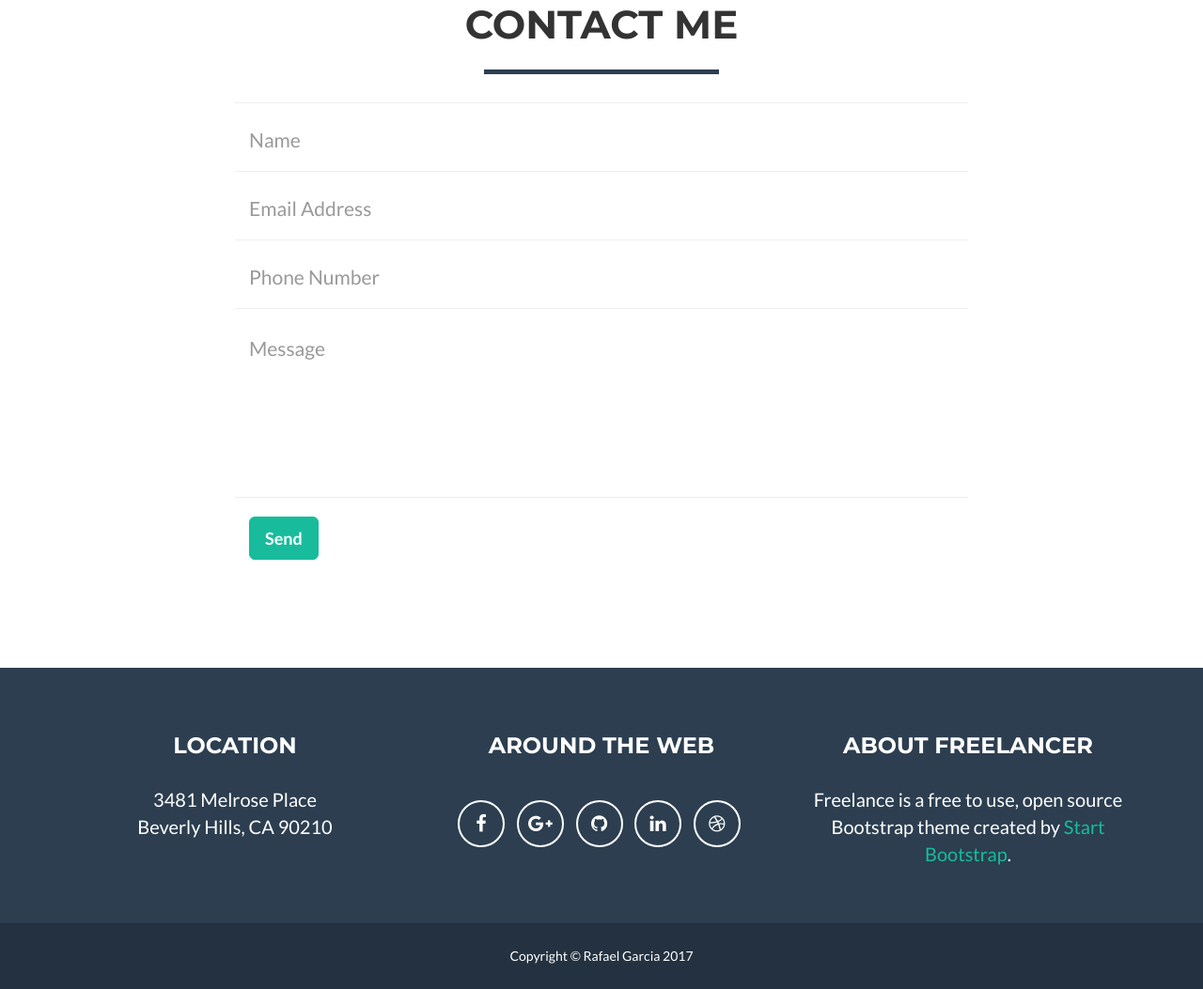
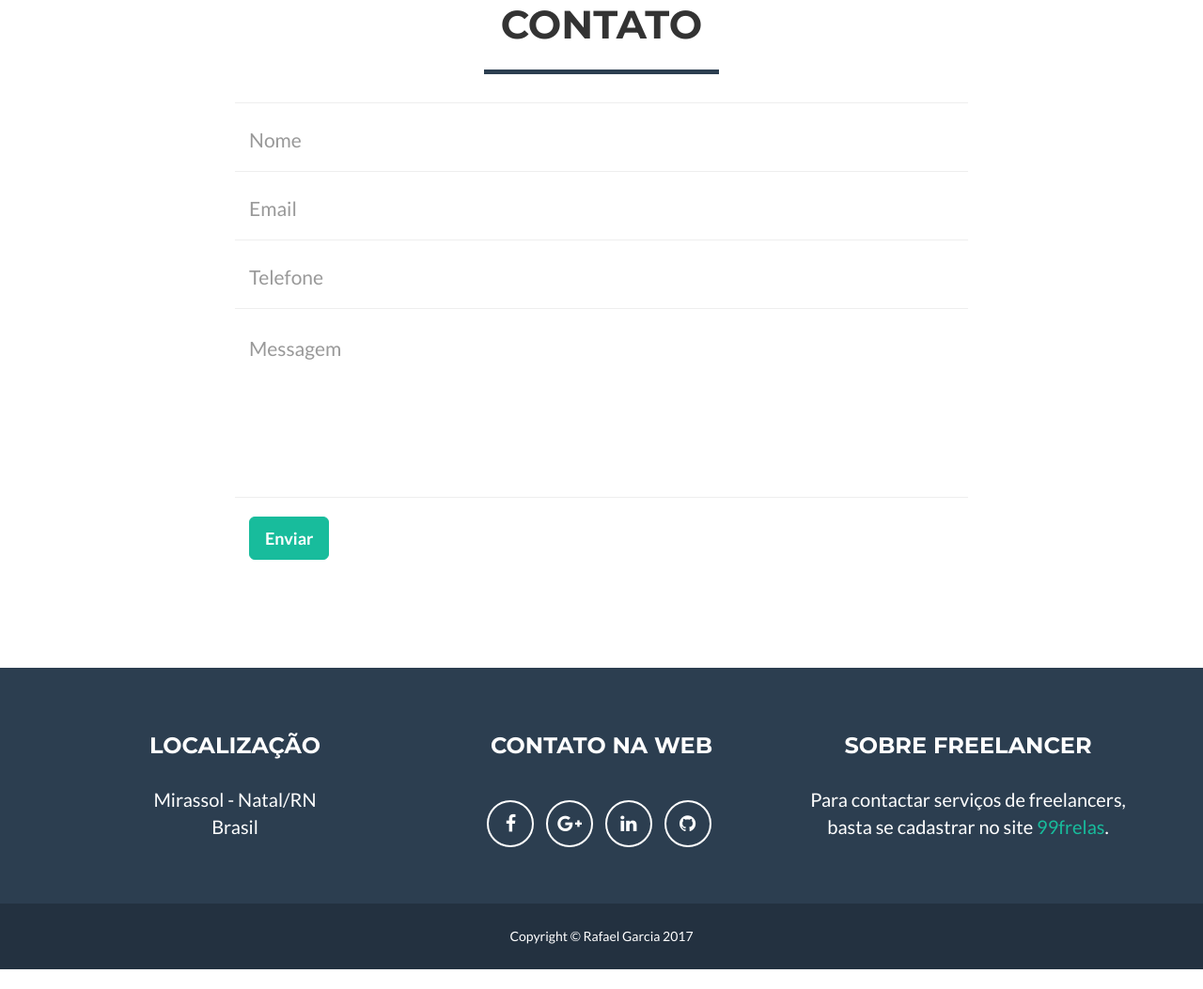
Before and after one commit to rafagarcia2/rafagarcia2, a website: page index.html in a window 1280 px wide. Shown: the part 2221-3274 px from the top of the page at 94% size. After the commit the page ends 3253 px from the top, so only its background shows below. Drawn offline with nearby package versions, Linux system fonts and the light colour scheme.

Commit message:
Analytics

```diff
--- a/index.html
+++ b/index.html
@@ -162,16 +162,17 @@
         <div class="container">
             <div class="row">
                 <div class="col-lg-12 text-center">
-                    <h2>About</h2>
+                    <h2>Sobre</h2>
                     <hr class="star-light">
                 </div>
             </div>
             <div class="row">
                 <div class="col-lg-4 col-lg-offset-2">
-                    <p>Freelancer is a free bootstrap theme created by Start Bootstrap. The download includes the complete source files including HTML, CSS, and JavaScript as well as optional LESS stylesheets for easy customization.</p>
+                    <p>Desenvolvedor Web, com experiências em Python, Java e JavaScript. Técnico em Informática pelo IFRN - Campus Currais Novos e graduando em Ciências e Tecnologia pela UFRN - Natal/RN.</p>
                 </div>
                 <div class="col-lg-4">
-                    <p>Whether you're a student looking to showcase your work, a professional looking to attract clients, or a graphic artist looking to share your projects, this template is the perfect starting point!</p>
+                    <p>Gosto de trabalhar em equipe e utilizar metodologias ágeis, como SCRUM. Sou apaixonado por novas tecnologias e pretendo me especializar em Desenvolvimento de Software.
+                    Adepto ao movimento Open Source: <a href="https://github.com/rafagarcia2">GitHub</a>.</p>
                 </div>
             </div>
         </div>
@@ -182,7 +183,7 @@
         <div class="container">
             <div class="row">
                 <div class="col-lg-12 text-center">
-                    <h2>Contact Me</h2>
+                    <h2>Contato</h2>
                     <hr class="star-primary">
                 </div>
             </div>
@@ -193,29 +194,29 @@
                     <form name="sentMessage" id="contactForm" novalidate>
                         <div class="row control-group">
                             <div class="form-group col-xs-12 floating-label-form-group controls">
-                                <label for="name">Name</label>
-                                <input type="text" class="form-control" placeholder="Name" id="name" required data-validation-required-message="Please enter your name.">
+                                <label for="name">Nome</label>
+                                <input type="text" class="form-control" placeholder="Nome" id="name" required data-validation-required-message="Please enter your name.">
                                 <p class="help-block text-danger"></p>
                             </div>
                         </div>
                         <div class="row control-group">
                             <div class="form-group col-xs-12 floating-label-form-group controls">
-                                <label for="email">Email Address</label>
-                                <input type="email" class="form-control" placeholder="Email Address" id="email" required data-validation-required-message="Please enter your email address.">
+                                <label for="email">Email</label>
+                                <input type="email" class="form-control" placeholder="Email" id="email" required data-validation-required-message="Please enter your email address.">
                                 <p class="help-block text-danger"></p>
                             </div>
                         </div>
                         <div class="row control-group">
                             <div class="form-group col-xs-12 floating-label-form-group controls">
-                                <label for="phone">Phone Number</label>
-                                <input type="tel" class="form-control" placeholder="Phone Number" id="phone" required data-validation-required-message="Please enter your phone number.">
+                                <label for="phone">Telefone</label>
+                                <input type="tel" class="form-control" placeholder="Telefone" id="phone" required data-validation-required-message="Please enter your phone number.">
                                 <p class="help-block text-danger"></p>
                             </div>
                         </div>
                         <div class="row control-group">
                             <div class="form-group col-xs-12 floating-label-form-group controls">
-                                <label for="message">Message</label>
-                                <textarea rows="5" class="form-control" placeholder="Message" id="message" required data-validation-required-message="Please enter a message."></textarea>
+                                <label for="message">Messagem</label>
+                                <textarea rows="5" class="form-control" placeholder="Messagem" id="message" required data-validation-required-message="Please enter a message."></textarea>
                                 <p class="help-block text-danger"></p>
                             </div>
                         </div>
@@ -223,7 +224,7 @@
                         <div id="success"></div>
                         <div class="row">
                             <div class="form-group col-xs-12">
-                                <button type="submit" class="btn btn-success btn-lg">Send</button>
+                                <button type="submit" class="btn btn-success btn-lg">Enviar</button>
                             </div>
                         </div>
                     </form>
@@ -238,33 +239,30 @@
             <div class="container">
                 <div class="row">
                     <div class="footer-col col-md-4">
-                        <h3>Location</h3>
-                        <p>3481 Melrose Place
-                            <br>Beverly Hills, CA 90210</p>
+                        <h3>Localização</h3>
+                        <p>Mirassol - Natal/RN
+                            <br>Brasil</p>
                     </div>
                     <div class="footer-col col-md-4">
-                        <h3>Around the Web</h3>
+                        <h3>Contato na Web</h3>
                         <ul class="list-inline">
                             <li>
-                                <a href="#" class="btn-social btn-outline"><span class="sr-only">Facebook</span><i class="fa fa-fw fa-facebook"></i></a>
+                                <a href="https://pt-br.facebook.com/people/Rafael-Garcia/100001496863716" class="btn-social btn-outline"><span class="sr-only">Facebook</span><i class="fa fa-fw fa-facebook"></i></a>
                             </li>
                             <li>
-                                <a href="#" class="btn-social btn-outline"><span class="sr-only">Google Plus</span><i class="fa fa-fw fa-google-plus"></i></a>
+                                <a href="https://plus.google.com/u/0/+RafaelGarcia002" class="btn-social btn-outline"><span class="sr-only">Google Plus</span><i class="fa fa-fw fa-google-plus"></i></a>
                             </li>
                             <li>
-                                <a href="#" class="btn-social btn-outline"><span class="sr-only">HitHub</span><i class="fa fa-fw fa-github"></i></a>
+                                <a href="https://www.linkedin.com/in/rafagarcia02" class="btn-social btn-outline"><span class="sr-only">Linked In</span><i class="fa fa-fw fa-linkedin"></i></a>
                             </li>
                             <li>
-                                <a href="#" class="btn-social btn-outline"><span class="sr-only">Linked In</span><i class="fa fa-fw fa-linkedin"></i></a>
-                            </li>
-                            <li>
-                                <a href="#" class="btn-social btn-outline"><span class="sr-only">Dribble</span><i class="fa fa-fw fa-dribbble"></i></a>
+                                <a href="https://github.com/rafagarcia2" class="btn-social btn-outline"><span class="sr-only">GitHub</span><i class="fa fa-fw fa-github"></i></a>
                             </li>
                         </ul>
                     </div>
                     <div class="footer-col col-md-4">
-                        <h3>About Freelancer</h3>
-                        <p>Freelance is a free to use, open source Bootstrap theme created by <a href="http://startbootstrap.com">Start Bootstrap</a>.</p>
+                        <h3>Sobre Freelancer</h3>
+                        <p>Para contactar serviços de freelancers, basta se cadastrar no site <a href="https://www.99freelas.com.br/">99frelas</a>.</p>
                     </div>
                 </div>
             </div>
@@ -527,6 +525,17 @@
     <!-- Theme JavaScript -->
     <script src="js/freelancer.min.js"></script>
 
+    <!-- Google Analytics -->
+    <script>
+      (function(i,s,o,g,r,a,m){i['GoogleAnalyticsObject']=r;i[r]=i[r]||function(){
+      (i[r].q=i[r].q||[]).push(arguments)},i[r].l=1*new Date();a=s.createElement(o),
+      m=s.getElementsByTagName(o)[0];a.async=1;a.src=g;m.parentNode.insertBefore(a,m)
+      })(window,document,'script','https://www.google-analytics.com/analytics.js','ga');
+
+      ga('create', 'UA-96097920-1', 'auto');
+      ga('send', 'pageview');
+    </script>
+
 </body>
 
 </html>
```
